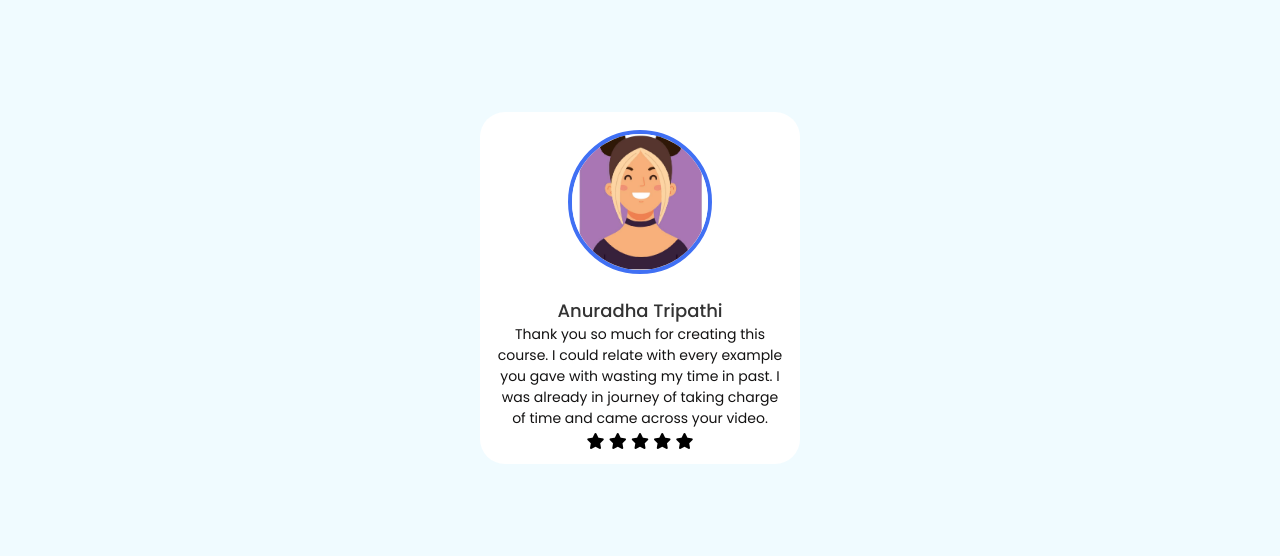
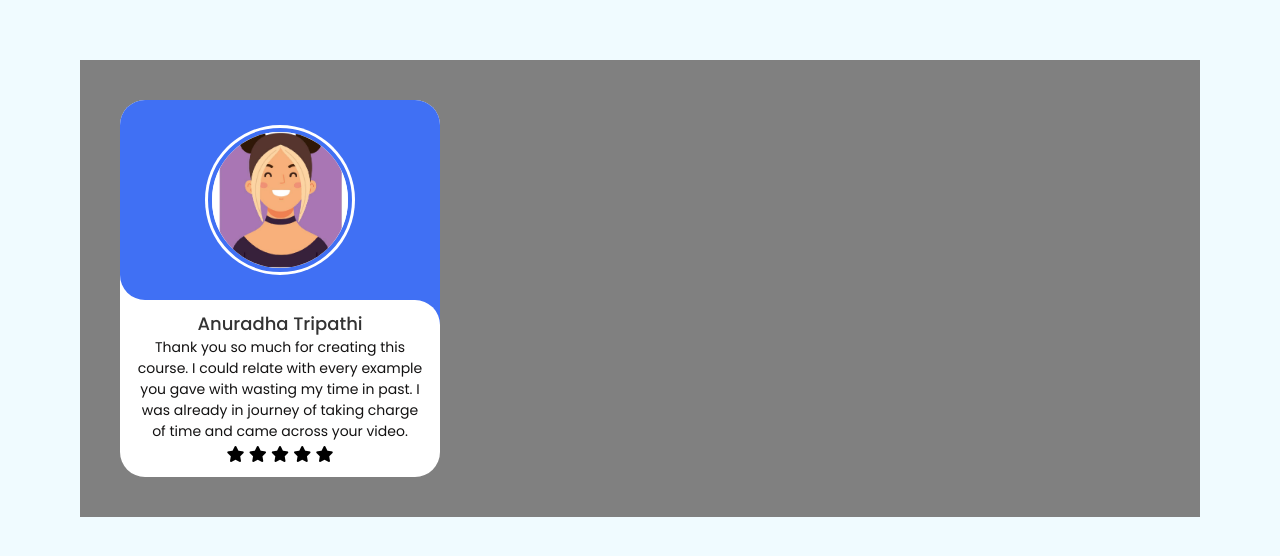
Before and after one commit to Kalmesh-ms/test_LandingPage, a plain HTML site: page index.html in a window 1280 px wide. Shown: the part 112-668 px from the top of the page. Drawn offline with Linux system fonts and the light colour scheme.

```diff
--- a/style.css
+++ b/css/style.css
@@ -12,6 +12,13 @@ body{
     align-items: center;
     justify-content:center ;
     background-color: rgb(240, 251, 255);
+}
+
+.slide-container{
+    max-width: 1120px;
+    width: 100%;
+    background-color: grey;
+    padding: 40px 0;
 }
 
 .slide-content{
@@ -34,6 +41,34 @@ body{
 
 .image-content{
     row-gap: 5px;
+    position: relative;
+    padding: 25px 0;
+}
+
+.overlay{
+    position: absolute;
+    height: 100%;
+    width: 100%;
+    background-color: #4070f4;
+    left: 0;
+    top: 0;
+    border-radius: 25px 25px 0 25px;
+}
+
+.overlay::before,
+.overlay::after{
+    content: '';
+    position: absolute;
+    right:0;
+    bottom: -40px;
+    height: 40px;
+    width: 40px;
+    background-color: #4070f4;
+}
+
+.overlay::after{
+    border-radius: 0 25px 0 0;
+    background-color: white;
 }
 
 .card-image{
--- a/index.html
+++ b/index.html
@@ -3,9 +3,14 @@
 <head>
     <meta charset="UTF-8">
     <meta name="viewport" content="width=device-width, initial-scale=1.0">
-    <link rel="stylesheet" href="style.css">
+    <link rel="stylesheet" href="css/style.css">
     <script src="https://kit.fontawesome.com/e3b72b2334.js" crossorigin="anonymous"></script>
     <title>wariCrew Reviews</title>
+
+
+    <!-- Swiper CSS -->
+    <link rel="stylesheet" href="css/swiper-bundle.min.css">
+
 </head>
 <body>
     <div class="slide-container">
@@ -40,6 +45,12 @@
 
 
 
-    <script src="script.js"></script>
-</body>
+    </body>
+
+    <!-- Javascript -->
+    <script src="js/script.js"></script>
+
+    <!-- Swiper JS -->
+    <script src="js/swiper-bundle.min.js"></script>
+
 </html>
```
Also changed, not shown: css/swiper-bundle.min.css (added), js/script.js (added), js/swiper-bundle.min.js (added).
